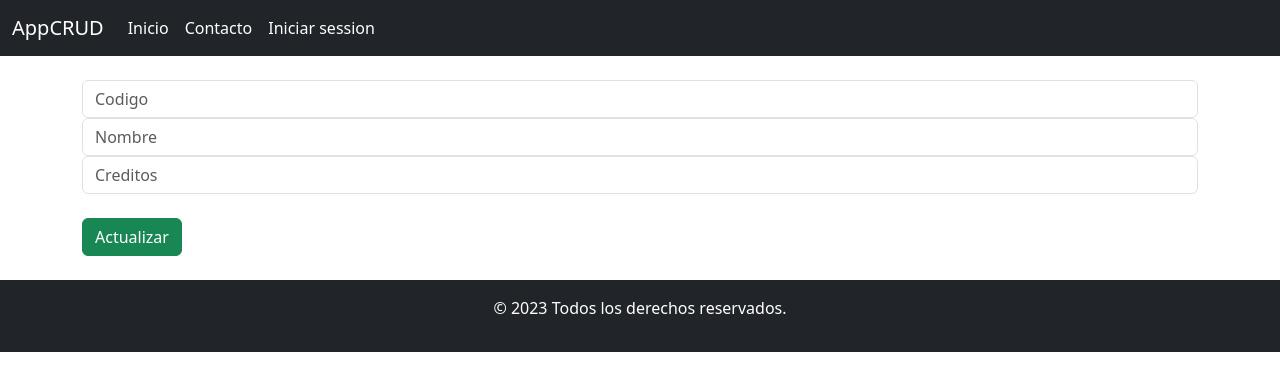
After one commit to AndresSilverall/sistema-gestion-de-materias, a Django app: page /update/ in a window 1280 px wide. The commit adds this page. Shown: the top 391 px of the page. Run offline with Django 4.2, Linux system fonts and the light colour scheme.

```diff
--- a/GestionarMaterias/static/js/main.js
+++ b/GestionarMaterias/static/js/main.js
@@ -1,4 +1,4 @@
-const getBtn = document.getElementById("delete")
+const getBtn = document.querySelector("#delete")
 
 function preventDelete() {
     getBtn.addEventListener("click", (e) => {
--- /dev/null
+++ b/GestionarMaterias/templates/actualizar.html
@@ -0,0 +1,20 @@
+{% extends 'main.html' %}
+
+{% block body %}
+<form action="{% url 'register' %}" method="POST">
+    {% csrf_token %}
+    <div class="form-group">
+        <input type="text"  name="codigo" class="form-control" placeholder="Codigo" required>
+    </div>
+    <div class="form-group">
+        <input type="text"  name="nombre" class="form-control" placeholder="Nombre"  max="40" required>
+    </div>
+    <div class="form-group">
+        <input type="text" name="creditos" class="form-control" placeholder="Creditos" required>
+    </div>
+    <div class="form-group">
+        <br>
+        <button type="submit" class="btn btn-success "> Actualizar</button>
+    </div>
+</form>
+{% endblock %}
--- a/GestionarMaterias/urls.py
+++ b/GestionarMaterias/urls.py
@@ -4,6 +4,7 @@ from . import views
 urlpatterns = [
     path('home/', views.home, name="home" ),
     path('register/', views.register_topic, name="register" ),
+    path('update/', views.update_topic, name="update" ),
     path('delete/<pk>', views.delete_topic, name="delete" ),
     path('info/', views.info_user, name="info" )
 ]
--- a/GestionarMaterias/views.py
+++ b/GestionarMaterias/views.py
@@ -23,12 +23,15 @@ def register_topic(request):
     return render(request, "gestionMaterias.html")
 
 
+def update_topic(request):
+    return render(request, "actualizar.html")
+
+
 def delete_topic(request, pk: int):
     materias = MaricularMaterias.objects.get(id=pk)
     materias.delete()
     return redirect("home")
 
 
-
 def info_user(request):
     return render(request, "contacto.html")
```
Also changed, not shown: GestionarMaterias/templates/gestionMaterias.html (+7 -1 lines), Materias.db.
